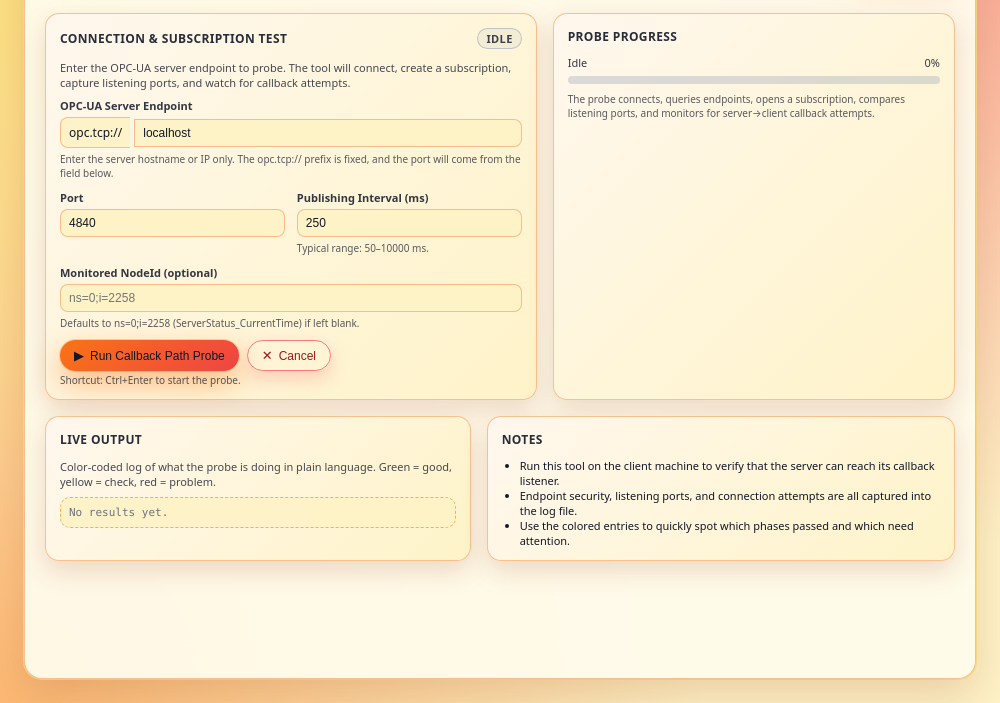
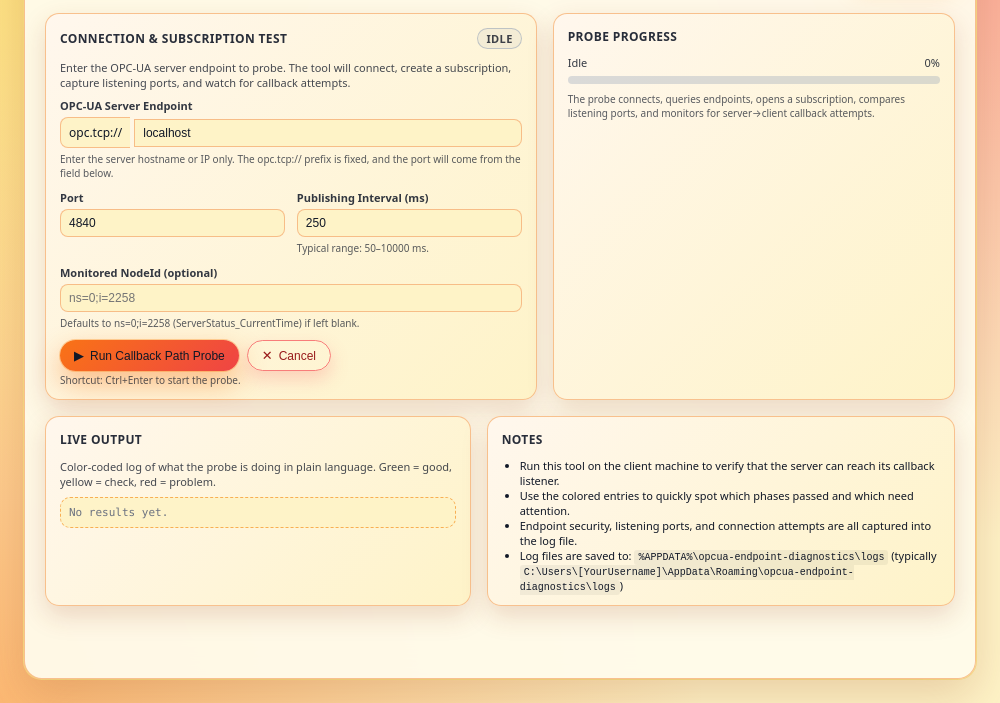
Before and after one commit to acarioti4/OPCUA-Diagnostic-Tool, an Electron app: page renderer/index.html in a window 1000 px wide. Shown: the part 97-800 px from the top of the page. Drawn offline with Linux system fonts and the light colour scheme; no server answers.

Commit message:
v0.1.0 - Log location added to the 'Notes' section.

```diff
--- a/renderer/index.html
+++ b/renderer/index.html
@@ -684,8 +684,9 @@
         </div>
         <ul style="font-size:11px; padding-left:18px; margin:4px 0 0;">
           <li>Run this tool on the client machine to verify that the server can reach its callback listener.</li>
+          <li>Use the colored entries to quickly spot which phases passed and which need attention.</li>
           <li>Endpoint security, listening ports, and connection attempts are all captured into the log file.</li>
-          <li>Use the colored entries to quickly spot which phases passed and which need attention.</li>
+          <li>Log files are saved to: <code style="font-size:10px; background:rgba(0,0,0,0.05); padding:2px 4px; border-radius:3px;">%APPDATA%\opcua-endpoint-diagnostics\logs</code> (typically <code style="font-size:10px; background:rgba(0,0,0,0.05); padding:2px 4px; border-radius:3px;">C:\Users\[YourUsername]\AppData\Roaming\opcua-endpoint-diagnostics\logs</code>)</li>
         </ul>
       </div>
     </section>
```
